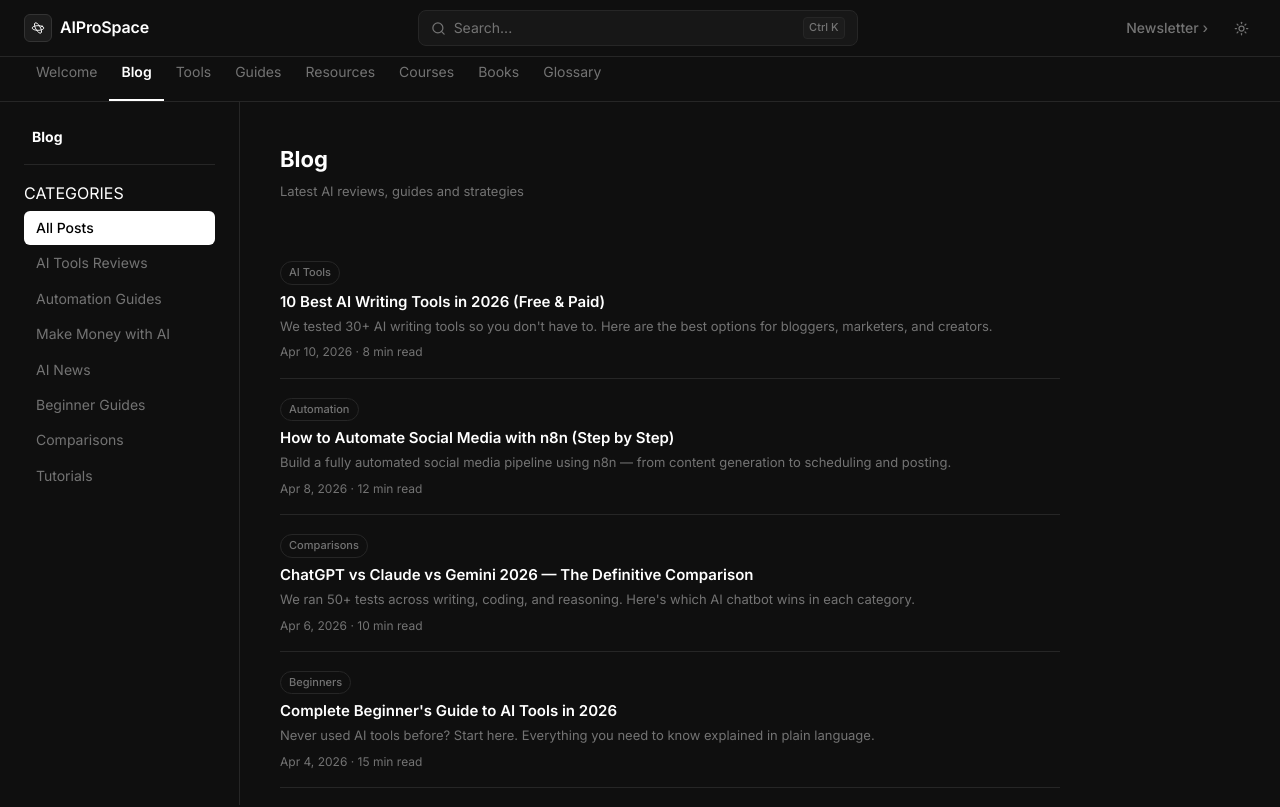
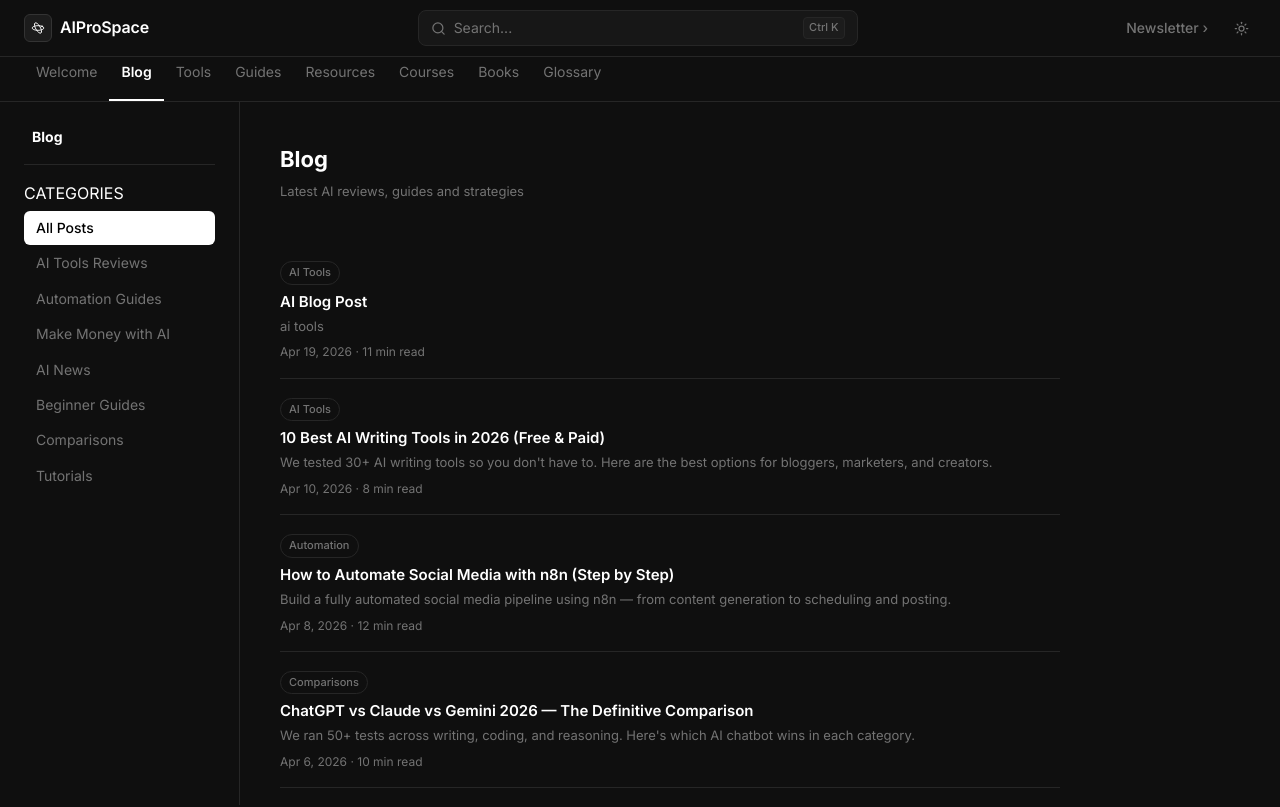
Before and after one commit to aiprospace12-colla/-aiprospace, a Next.js app: page /blog in a window 1280 px wide. Shown: the top 807 px of the page. Built offline with nearby package versions, Linux system fonts and the light colour scheme.

Commit message:
feat: add blog post - AI Blog Post

```diff
--- a/data/blog.ts
+++ b/data/blog.ts
@@ -10,6 +10,16 @@ export type BlogPost = {
 }
 
 export const POSTS: BlogPost[] = [
+  {
+    slug: 'ai-blog-1776621415396',
+    title: 'AI Blog Post',
+    excerpt: 'ai tools',
+    category: 'AI Tools',
+    date: 'Apr 19, 2026',
+    readTime: '11 min read',
+    description: 'ai tools',
+    heroImage: 'https://images.unsplash.com/photo-1677442135703-1787eea5ce01?w=1200&q=80&auto=format&fit=crop',
+  },
   {
     slug: 'best-ai-writing-tools-2026',
     title: '10 Best AI Writing Tools in 2026 (Free & Paid)',
```
